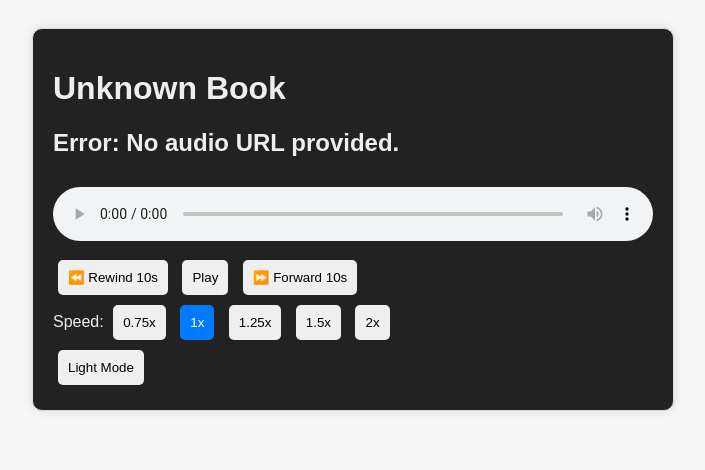
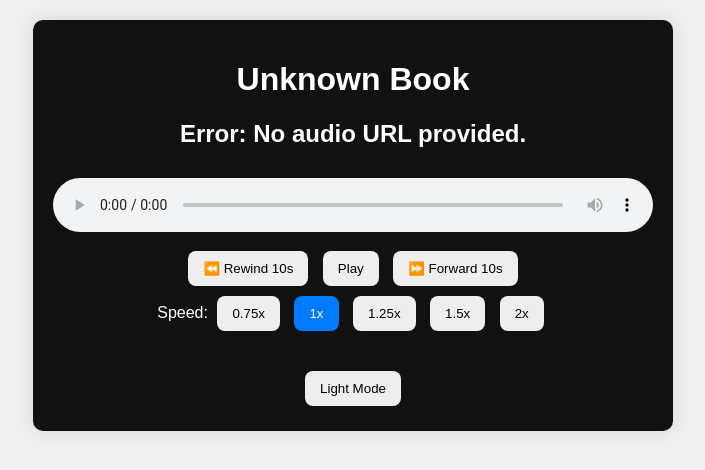
Before and after one commit to Aussie1979/AudiobookPLayer, a plain HTML site: page index.html in a window 1280 px wide. Both pictures are taken after a click on the button "Dark Mode". Shown: the whole page, without its empty margins (287-992 px from the left). Drawn offline with Linux system fonts and the light colour scheme.

Commit message:
Update style.css

```diff
--- a/style.css
+++ b/style.css
@@ -1,13 +1,24 @@
 body {
   font-family: sans-serif;
-  background-color: #f5f5f5;
-  color: #333;
+  background: #f0f0f0;
+  margin: 0;
   padding: 20px;
+  color: #222;
+  text-align: center;
+}
+
+#playerContainer {
+  max-width: 600px;
+  margin: auto;
+  background: white;
+  padding: 20px;
+  border-radius: 10px;
+  box-shadow: 0 0 20px rgba(0,0,0,0.1);
 }
 
 #playerContainer.dark {
-  background-color: #222;
-  color: #eee;
+  background: #111;
+  color: white;
 }
 
 audio {
@@ -15,36 +26,28 @@ audio {
   margin: 10px 0;
 }
 
-#controls button,
-#speedControls button,
-#darkModeToggle {
+button {
+  padding: 10px 15px;
   margin: 5px;
-  padding: 10px;
   border: none;
-  border-radius: 5px;
+  border-radius: 8px;
   cursor: pointer;
+  background-color: #eee;
 }
 
-#speedControls button.active {
-  background-color: #007BFF;
+button:hover {
+  background-color: #ddd;
+}
+
+button.active {
+  background-color: #007bff;
   color: white;
 }
 
-#navButtons {
-  margin-top: 10px;
+#darkModeToggle {
+  margin-top: 20px;
 }
 
-#navButtons a {
-  margin: 0 10px;
-  text-decoration: none;
-  color: #007BFF;
+#chapterNav {
+  margin-top: 15px;
 }
-
-#playerContainer {
-  max-width: 600px;
-  margin: 0 auto;
-  border: 1px solid #ddd;
-  padding: 20px;
-  border-radius: 10px;
-  box-shadow: 0 0 10px rgba(0,0,0,0.1);
-}
```
